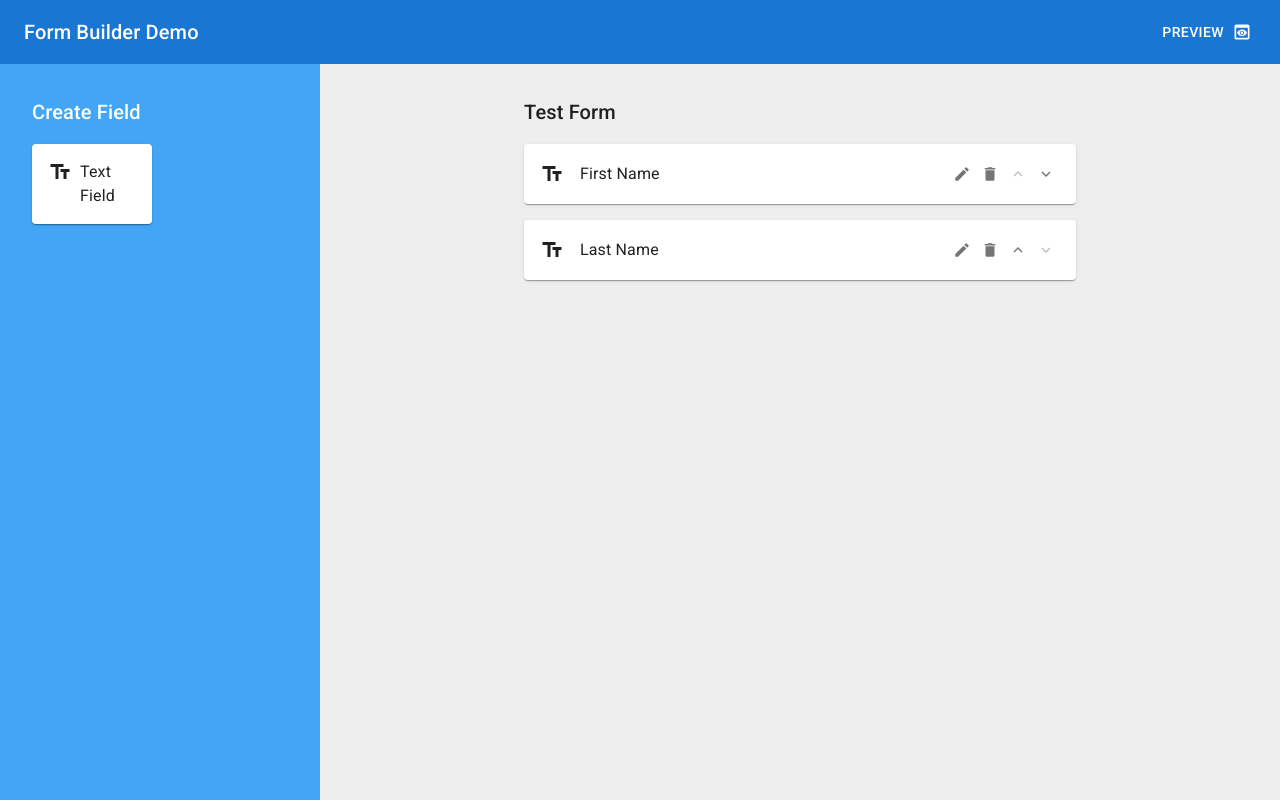
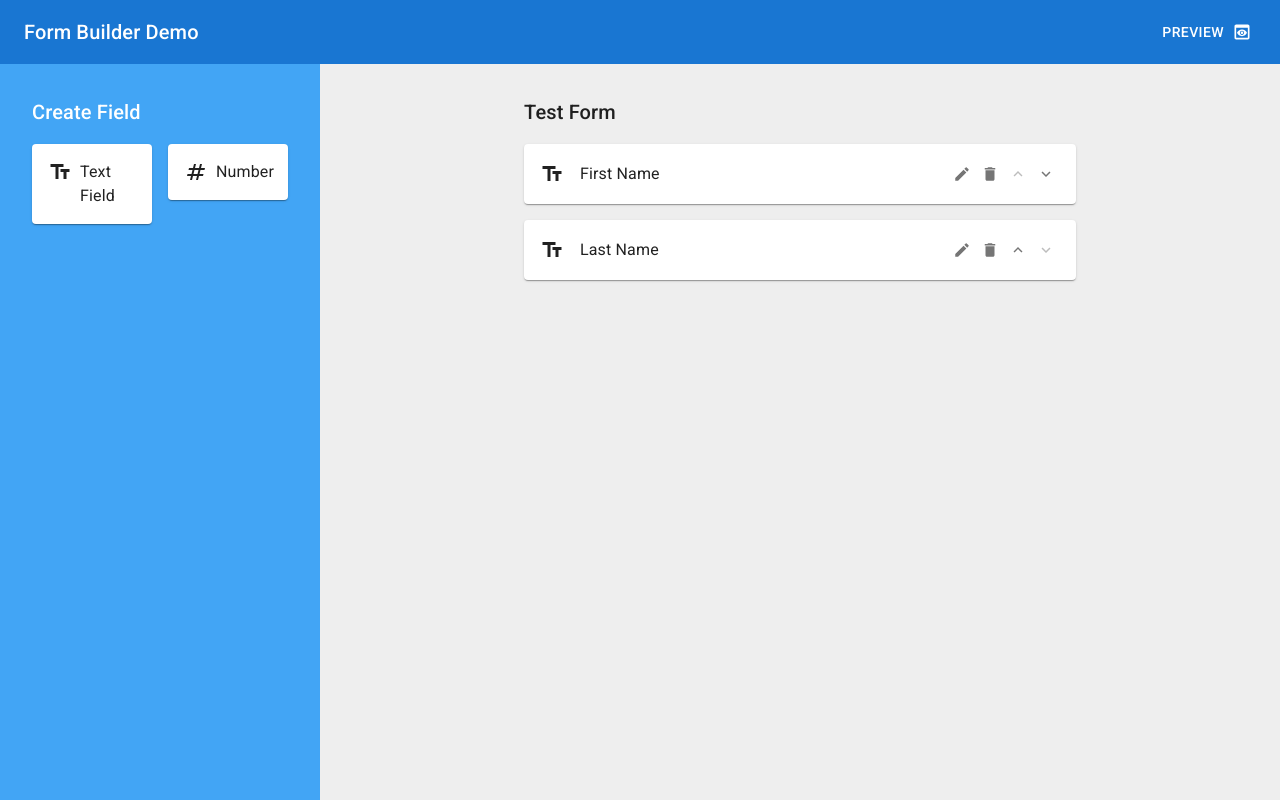
Before and after one commit to LixingSun/form-builder-demo, a React (Vite) app: page / in a window 1280 px wide. Built offline with nearby package versions, Linux system fonts and the light colour scheme.

Commit message:
Support number field in editor

```diff
--- a/src/constants/fieldConstants.js
+++ b/src/constants/fieldConstants.js
@@ -1,13 +1,17 @@
 import TextFieldsIcon from '@mui/icons-material/TextFields';
+import NumbersIcon from '@mui/icons-material/Numbers';
 
 export const FIELD_TYPES = {
   textField: 'textField',
+  number: 'number',
 };
 
 export const FIELD_TYPE_NAME_MAPPING = {
   [FIELD_TYPES.textField]: 'Text Field',
+  [FIELD_TYPES.number]: 'Number',
 };
 
 export const FIELD_TYPE_ICON_MAPPING = {
   [FIELD_TYPES.textField]: TextFieldsIcon,
+  [FIELD_TYPES.number]: NumbersIcon,
 };
--- a/src/pages/Editor/EditorMenu.jsx
+++ b/src/pages/Editor/EditorMenu.jsx
@@ -38,6 +38,8 @@ EditorMenuItem.propTypes = {
   onClick: PropTypes.func.isRequired,
 };
 
+const fieldTypes = Object.keys(FIELD_TYPES);
+
 export default function EditorMenu() {
   const [isFieldCreationOpen, setIsFieldCreationOpen] = useState(false);
   const [fieldCreationType, setFieldCreationType] = useState(
@@ -57,17 +59,21 @@ export default function EditorMenu() {
       </Typography>
 
       <Grid container spacing={2}>
-        <Grid item xs={12} sm={6} md={12} lg={6}>
+        {fieldTypes.map((fieldType) => {
+          return (
+            <Grid item key={fieldType} xs={12} sm={6} md={12} lg={6}>
               <EditorMenuItem
-            name={'Text Field'}
-            id="text-field-menu-item"
-            icon={FIELD_TYPE_ICON_MAPPING[FIELD_TYPES.textField]}
+                id={`${fieldType}-menu-item`}
+                name={FIELD_TYPE_NAME_MAPPING[FIELD_TYPES[fieldType]]}
+                icon={FIELD_TYPE_ICON_MAPPING[FIELD_TYPES[fieldType]]}
                 onClick={() => {
-              setFieldCreationType(FIELD_TYPES.textField);
+                  setFieldCreationType(FIELD_TYPES[fieldType]);
                   setIsFieldCreationOpen(true);
                 }}
               />
             </Grid>
+          );
+        })}
       </Grid>
 
       <FieldDialog
--- a/src/pages/Editor/fieldConfig.jsx
+++ b/src/pages/Editor/fieldConfig.jsx
@@ -8,6 +8,7 @@ function TitleConfig({ defaultValue }) {
       required
       margin="dense"
       id="field-title-config"
+      data-testid="field-title-config"
       name="title"
       label="Field Title"
       fullWidth
@@ -25,6 +26,7 @@ function DescriptionConfig({ defaultValue }) {
     <TextField
       margin="dense"
       id="field-description-config"
+      data-testid="field-description-config"
       name="description"
       label="Field Description"
       fullWidth
@@ -42,6 +44,7 @@ function MaxLengthConfig({ defaultValue }) {
     <TextField
       margin="dense"
       id="field-max-length-config"
+      data-testid="field-max-length-config"
       name="maxLength"
       label="Maximum Length"
       type="number"
@@ -55,10 +58,50 @@ MaxLengthConfig.propTypes = {
   defaultValue: PropTypes.string,
 };
 
+function MaxValueConfig({ defaultValue }) {
+  return (
+    <TextField
+      margin="dense"
+      id="field-max-value-config"
+      data-testid="field-max-value-config"
+      name="maxValue"
+      label="Maximum Value"
+      type="number"
+      fullWidth
+      variant="standard"
+      defaultValue={defaultValue}
+    />
+  );
+}
+MaxValueConfig.propTypes = {
+  defaultValue: PropTypes.string,
+};
+
+function MinValueConfig({ defaultValue }) {
+  return (
+    <TextField
+      margin="dense"
+      id="field-min-value-config"
+      data-testid="field-min-value-config"
+      name="minValue"
+      label="Minimum Value"
+      type="number"
+      fullWidth
+      variant="standard"
+      defaultValue={defaultValue}
+    />
+  );
+}
+MinValueConfig.propTypes = {
+  defaultValue: PropTypes.string,
+};
+
 function RequiredConfig({ defaultValue }) {
   return (
     <FormControlLabel
       name="isRequired"
+      id="field-required-config"
+      data-testid="field-required-config"
       control={<Switch defaultChecked={defaultValue} />}
       label="Required"
       sx={{ marginTop: 2, marginBottom: 1 }}
@@ -86,5 +129,15 @@ export const getFieldConfig = (fieldType, initialValues) => {
           <RequiredConfig {...getDefaultValue('isRequired')} />
         </>
       );
+    case FIELD_TYPES.number:
+      return (
+        <>
+          <TitleConfig {...getDefaultValue('title')} />
+          <DescriptionConfig {...getDefaultValue('description')} />
+          <MinValueConfig {...getDefaultValue('minValue')} />
+          <MaxValueConfig {...getDefaultValue('maxValue')} />
+          <RequiredConfig {...getDefaultValue('isRequired')} />
+        </>
+      );
   }
 };
```
Also changed, not shown: 2 other files (tests, documents, lock files or other folders). Lines whose indentation alone changed are shown as unchanged.
